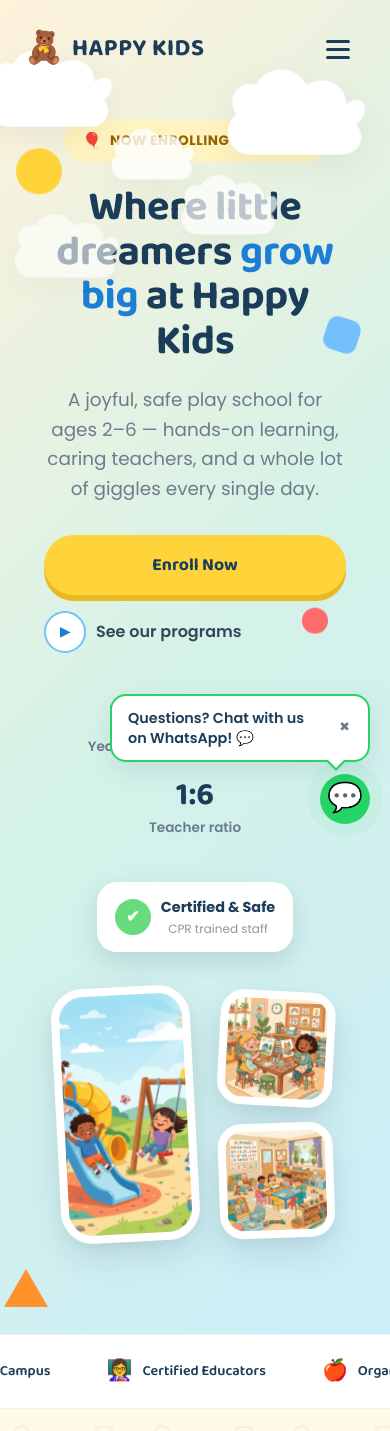
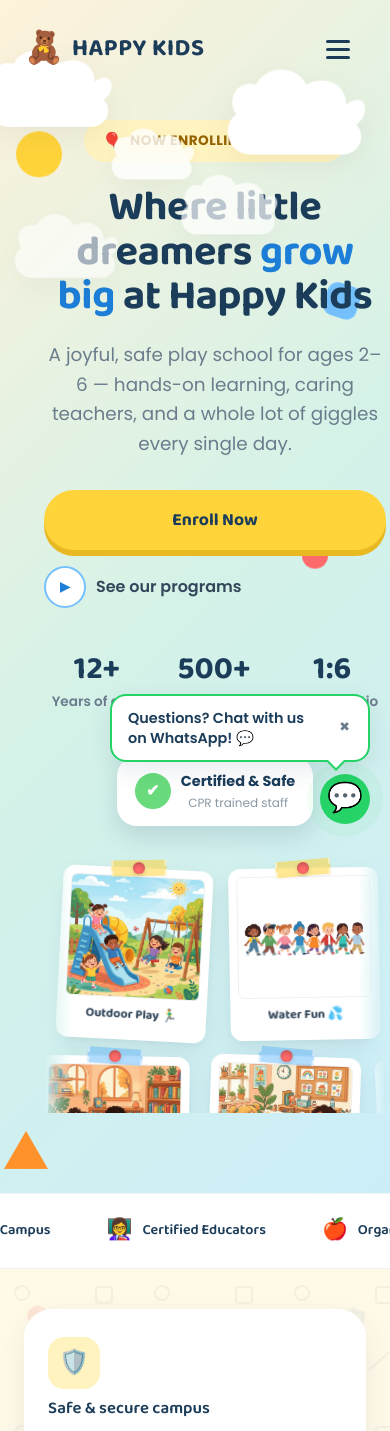
Before and after one commit to srisurya1389-tech/HAPPY-KIDS-PLAY-SCHL-PROJECT-NO-3, a React (Vite) app: page / in a window 390 px wide. Shown: the top 1431 px of the page. Built offline with nearby package versions, Linux system fonts and the light colour scheme.

Commit message:
Update Hero section with dynamic polaroid card reel layout

```diff
--- a/src/components/Hero.css
+++ b/src/components/Hero.css
@@ -298,74 +298,152 @@
   color: #8a97a3;
 }
 
-.hero-collage {
-  display: grid;
-  grid-template-columns: 1.2fr 1fr;
-  gap: 24px;
-  padding: 12px;
+/* Photo Reels Styling */
+.hero-reel-container {
+  height: 540px;
+  overflow: hidden;
+  position: relative;
+  padding: 20px 10px;
+  perspective: 1000px;
+  mask-image: linear-gradient(to bottom, transparent 0%, #000 8%, #000 92%, transparent 100%);
+  -webkit-mask-image: linear-gradient(to bottom, transparent 0%, #000 8%, #000 92%, transparent 100%);
 }
 
-.collage-img {
-  width: 100%;
+.hero-reel-track {
+  display: grid;
+  grid-template-columns: 1fr 1fr;
+  gap: 28px;
+  transform: rotate(-2.5deg);
+  transform-origin: center;
   height: 100%;
-  object-fit: cover;
-  border: 8px solid white;
-  box-shadow: 0 15px 35px rgba(28, 61, 90, 0.12), 0 5px 15px rgba(0, 0, 0, 0.05);
-  transition: transform 0.4s cubic-bezier(0.175, 0.885, 0.32, 1.275), box-shadow 0.3s ease, z-index 0.3s ease;
-  position: relative;
-  z-index: 1;
 }
 
-.collage-main {
-  aspect-ratio: 3 / 4;
-  border-radius: 32px;
-  transform: rotate(-3deg);
-  opacity: 0;
-  animation: collageEnterMain 0.9s cubic-bezier(0.16, 1, 0.3, 1) 0.6s forwards;
+.reel-column {
+  display: flex;
+  flex-direction: column;
+  gap: 32px;
+  will-change: transform;
 }
 
-.collage-stack {
+.column-left {
+  animation: scrollUp 28s linear infinite;
+}
+
+.column-right {
+  animation: scrollDown 28s linear infinite;
+}
+
+/* Pause scroll when hovering over the track */
+.hero-reel-container:hover .reel-column {
+  animation-play-state: paused;
+}
+
+@keyframes scrollUp {
+  0% { transform: translateY(0); }
+  100% { transform: translateY(-50%); }
+}
+
+@keyframes scrollDown {
+  0% { transform: translateY(-50%); }
+  100% { transform: translateY(0); }
+}
+
+/* Polaroid Card */
+.polaroid-card {
+  background: #ffffff;
+  padding: 12px 12px 20px 12px;
+  border-radius: 12px;
+  box-shadow: 0 10px 24px rgba(28, 61, 90, 0.08), 0 3px 8px rgba(0, 0, 0, 0.04);
+  position: relative;
+  transform: rotate(var(--card-rotation, 0deg));
+  transition: transform 0.4s cubic-bezier(0.175, 0.885, 0.32, 1.275), box-shadow 0.3s ease;
+  cursor: pointer;
   display: flex;
   flex-direction: column;
-  gap: 24px;
+  align-items: center;
 }
 
-.collage-small {
-  aspect-ratio: 1 / 1;
-  border-radius: 24px;
+.polaroid-img {
+  width: 100%;
+  aspect-ratio: 1.1 / 1;
+  object-fit: cover;
+  border-radius: 6px;
+  border: 1px solid rgba(0, 0, 0, 0.06);
 }
 
-.collage-stack .collage-img:nth-child(1) {
-  transform: rotate(3deg) translateY(4px);
-  opacity: 0;
-  animation: collageEnterTop 0.9s cubic-bezier(0.16, 1, 0.3, 1) 0.75s forwards;
+.polaroid-caption {
+  display: block;
+  margin-top: 12px;
+  font-family: var(--font-heading);
+  font-size: 0.95rem;
+  font-weight: 700;
+  color: #33475b;
+  text-align: center;
+  white-space: nowrap;
 }
 
-.collage-stack .collage-img:nth-child(2) {
-  transform: rotate(-2deg) translateY(-4px);
-  opacity: 0;
-  animation: collageEnterBottom 0.9s cubic-bezier(0.16, 1, 0.3, 1) 0.9s forwards;
+/* Washi Tape Details */
+.washi-tape {
+  position: absolute;
+  top: -12px;
+  left: 50%;
+  transform: translateX(-50%) rotate(-4deg);
+  width: 75px;
+  height: 22px;
+  background: rgba(255, 212, 59, 0.55); /* Playful pastel yellow tape */
+  backdrop-filter: blur(1px);
+  border-left: 2px dashed rgba(255, 255, 255, 0.5);
+  border-right: 2px dashed rgba(255, 255, 255, 0.5);
+  box-shadow: 0 1px 3px rgba(0, 0, 0, 0.04);
+  pointer-events: none;
+  z-index: 2;
 }
 
-@keyframes collageEnterMain {
-  from { opacity: 0; transform: translateY(30px) scale(0.94) rotate(-3deg); }
-  to { opacity: 1; transform: translateY(0) scale(1) rotate(-3deg); }
+.reel-column:nth-child(even) .washi-tape {
+  background: rgba(116, 192, 252, 0.55); /* Alternate light blue tape */
+  transform: translateX(-50%) rotate(3deg);
 }
 
-@keyframes collageEnterTop {
-  from { opacity: 0; transform: translateY(30px) scale(0.94) rotate(3deg) translateY(4px); }
-  to { opacity: 1; transform: translateY(0) scale(1) rotate(3deg) translateY(4px); }
+/* Push Pin */
+.polaroid-pin {
+  position: absolute;
+  top: -6px;
+  left: 50%;
+  transform: translateX(-50%);
+  width: 12px;
+  height: 12px;
+  border-radius: 50%;
+  background: #ff6b6b;
+  box-shadow: inset 0 2px 4px rgba(0, 0, 0, 0.25), 0 2px 4px rgba(0, 0, 0, 0.15);
+  z-index: 3;
+  pointer-events: none;
 }
 
-@keyframes collageEnterBottom {
-  from { opacity: 0; transform: translateY(30px) scale(0.94) rotate(-2deg) translateY(-4px); }
-  to { opacity: 1; transform: translateY(0) scale(1) rotate(-2deg) translateY(-4px); }
+/* Card Hover Animations */
+.polaroid-card:hover {
+  transform: scale(1.15) rotate(0deg) translateY(-8px) !important;
+  box-shadow: 0 20px 40px rgba(28, 61, 90, 0.18), 0 8px 16px rgba(0, 0, 0, 0.08);
+  z-index: 10;
 }
 
-.collage-img:hover {
-  transform: scale(1.06) rotate(0deg) !important;
-  box-shadow: 0 25px 50px rgba(28, 61, 90, 0.22), 0 8px 20px rgba(0, 0, 0, 0.08);
-  z-index: 5;
+/* Smooth overlays */
+.reel-fade-top, .reel-fade-bottom {
+  position: absolute;
+  left: 0;
+  right: 0;
+  height: 25px;
+  pointer-events: none;
+  z-index: 4;
+}
+
+.reel-fade-top {
+  top: 0;
+  background: linear-gradient(to bottom, rgba(254, 242, 218, 0.9), transparent);
+}
+
+.reel-fade-bottom {
+  bottom: 0;
+  background: linear-gradient(to top, rgba(204, 238, 249, 0.9), transparent);
 }
 
 /* Responsiveness */
@@ -395,11 +473,79 @@
   }
 
   .hero-visual {
-    max-width: 480px;
+    max-width: 100%;
+    width: 100%;
   }
 
   .hero-certified-badge {
-    margin: 0 auto 16px;
+    margin: 0 auto 20px;
+  }
+
+  /* Shift to horizontal dual scrolling strip on mobile/tablet */
+  .hero-reel-container {
+    height: auto;
+    max-height: 260px;
+    padding: 15px 0;
+    overflow: hidden;
+    mask-image: linear-gradient(to right, transparent 0%, #000 8%, #000 92%, transparent 100%);
+    -webkit-mask-image: linear-gradient(to right, transparent 0%, #000 8%, #000 92%, transparent 100%);
+  }
+
+  .hero-reel-track {
+    grid-template-columns: 1fr;
+    grid-template-rows: 1fr 1fr;
+    gap: 16px;
+    transform: none;
+    height: auto;
+  }
+
+  .reel-column {
+    flex-direction: row;
+    width: max-content;
+    gap: 20px;
+  }
+
+  .column-left {
+    animation: scrollLeft 22s linear infinite;
+  }
+
+  .column-right {
+    animation: scrollRight 22s linear infinite;
+  }
+
+  @keyframes scrollLeft {
+    0% { transform: translateX(0); }
+    100% { transform: translateX(-50%); }
+  }
+
+  @keyframes scrollRight {
+    0% { transform: translateX(-50%); }
+    100% { transform: translateX(0); }
+  }
+
+  .polaroid-card {
+    width: 150px;
+    flex-shrink: 0;
+    padding: 8px 8px 14px 8px;
+  }
+
+  .polaroid-img {
+    aspect-ratio: 1.1 / 1;
+  }
+
+  .polaroid-caption {
+    font-size: 0.78rem;
+    margin-top: 8px;
+  }
+
+  .washi-tape {
+    width: 55px;
+    height: 16px;
+    top: -8px;
+  }
+
+  .reel-fade-top, .reel-fade-bottom {
+    display: none;
   }
 }
 
--- a/src/components/Hero.jsx
+++ b/src/components/Hero.jsx
@@ -3,6 +3,9 @@ import { useNavigate } from 'react-router-dom';
 import outdoorPlay from '../assets/gallery_2_1779636620471.png';
 import artTime from '../assets/gallery_3_1779636635738.png';
 import classroomFun from '../assets/gallery_1_1779636589238.png';
+import sensoryPlay from '../assets/gallery_4_1779636651525.png';
+import happyGroup from '../assets/hero_kids_1779636545144.png';
+import splashKids from '../assets/splash_kids.png';
 import './Hero.css';
 
 // Counts up from 0 to `end` once, starting after `delay` ms so it lands in sync
@@ -42,6 +45,18 @@ const Hero = () => {
     e.preventDefault();
     document.getElementById('programs')?.scrollIntoView({ behavior: 'smooth' });
   };
+
+  const leftReel = [
+    { img: happyGroup, caption: 'Happy Friends 🧸', rotation: '-2deg' },
+    { img: outdoorPlay, caption: 'Outdoor Play 🏃‍♂️', rotation: '3deg' },
+    { img: splashKids, caption: 'Water Fun 💦', rotation: '-1deg' },
+  ];
+
+  const rightReel = [
+    { img: artTime, caption: 'Art & Crafts 🎨', rotation: '2deg' },
+    { img: classroomFun, caption: 'Class Fun 🌈', rotation: '-3deg' },
+    { img: sensoryPlay, caption: 'Sensory Games 🧩', rotation: '1deg' },
+  ];
 
   return (
     <section id="home" className="hero">
@@ -103,12 +118,50 @@ const Hero = () => {
             </div>
           </div>
 
-          <div className="hero-collage">
-            <img src={outdoorPlay} alt="Kids playing outdoors" className="collage-img collage-main" />
-            <div className="collage-stack">
-              <img src={artTime} alt="Classroom art time" className="collage-img collage-small" />
-              <img src={classroomFun} alt="A colorful Happy Kids classroom" className="collage-img collage-small" />
+          <div className="hero-reel-container">
+            <div className="hero-reel-track">
+              {/* Left Column (scrolls up) */}
+              <div className="reel-column column-left">
+                {leftReel.map((card, i) => (
+                  <div key={`left-1-${i}`} className="polaroid-card" style={{ '--card-rotation': card.rotation }}>
+                    <div className="washi-tape"></div>
+                    <div className="polaroid-pin"></div>
+                    <img src={card.img} alt={card.caption} className="polaroid-img" />
+                    <span className="polaroid-caption">{card.caption}</span>
+                  </div>
+                ))}
+                {leftReel.map((card, i) => (
+                  <div key={`left-2-${i}`} className="polaroid-card" style={{ '--card-rotation': card.rotation }}>
+                    <div className="washi-tape"></div>
+                    <div className="polaroid-pin"></div>
+                    <img src={card.img} alt={card.caption} className="polaroid-img" />
+                    <span className="polaroid-caption">{card.caption}</span>
+                  </div>
+                ))}
+              </div>
+
+              {/* Right Column (scrolls down) */}
+              <div className="reel-column column-right">
+                {rightReel.map((card, i) => (
+                  <div key={`right-1-${i}`} className="polaroid-card" style={{ '--card-rotation': card.rotation }}>
+                    <div className="washi-tape"></div>
+                    <div className="polaroid-pin"></div>
+                    <img src={card.img} alt={card.caption} className="polaroid-img" />
+                    <span className="polaroid-caption">{card.caption}</span>
+                  </div>
+                ))}
+                {rightReel.map((card, i) => (
+                  <div key={`right-2-${i}`} className="polaroid-card" style={{ '--card-rotation': card.rotation }}>
+                    <div className="washi-tape"></div>
+                    <div className="polaroid-pin"></div>
+                    <img src={card.img} alt={card.caption} className="polaroid-img" />
+                    <span className="polaroid-caption">{card.caption}</span>
+                  </div>
+                ))}
+              </div>
             </div>
+            <div className="reel-fade-top"></div>
+            <div className="reel-fade-bottom"></div>
           </div>
         </div>
       </div>
```
